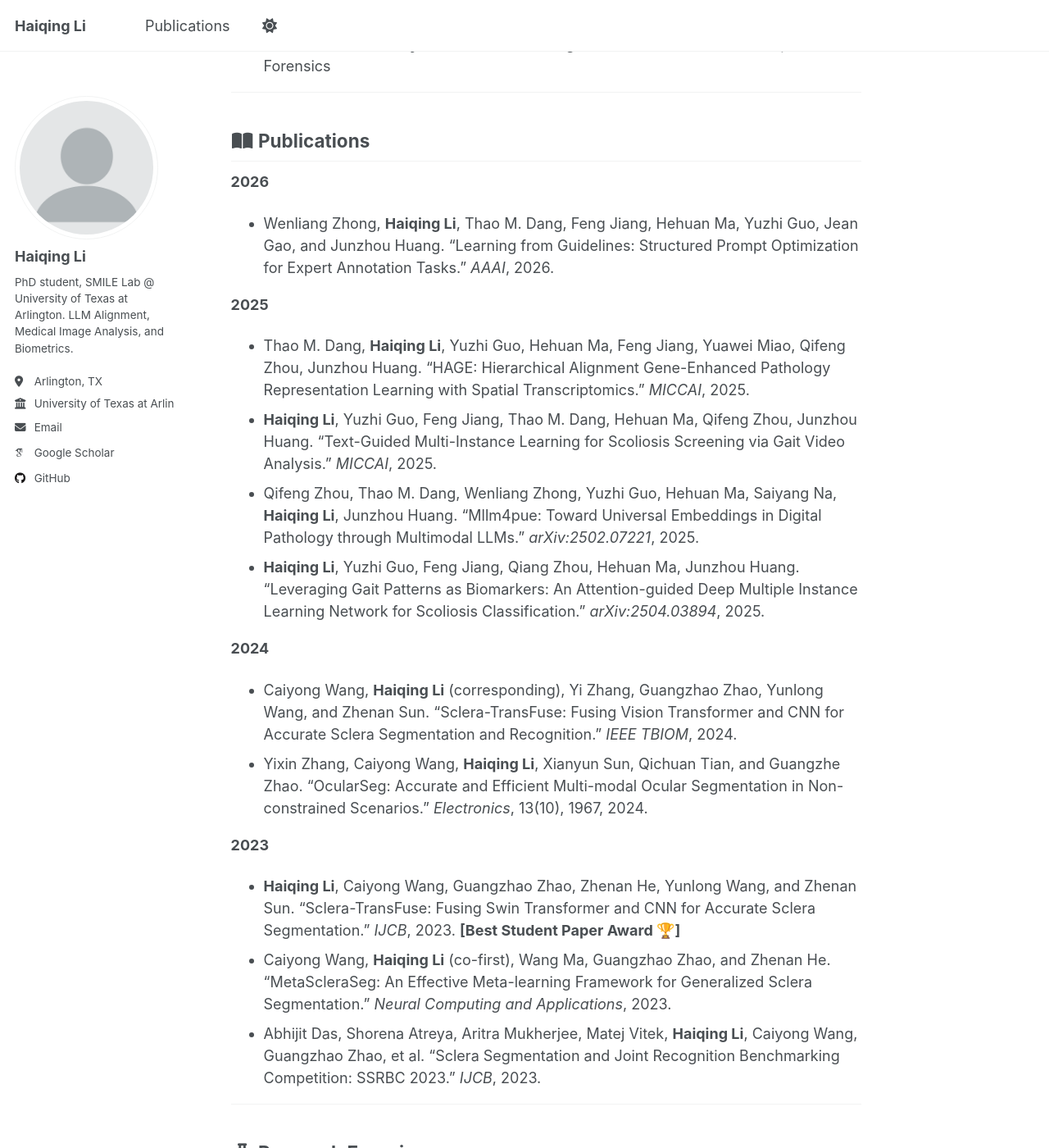
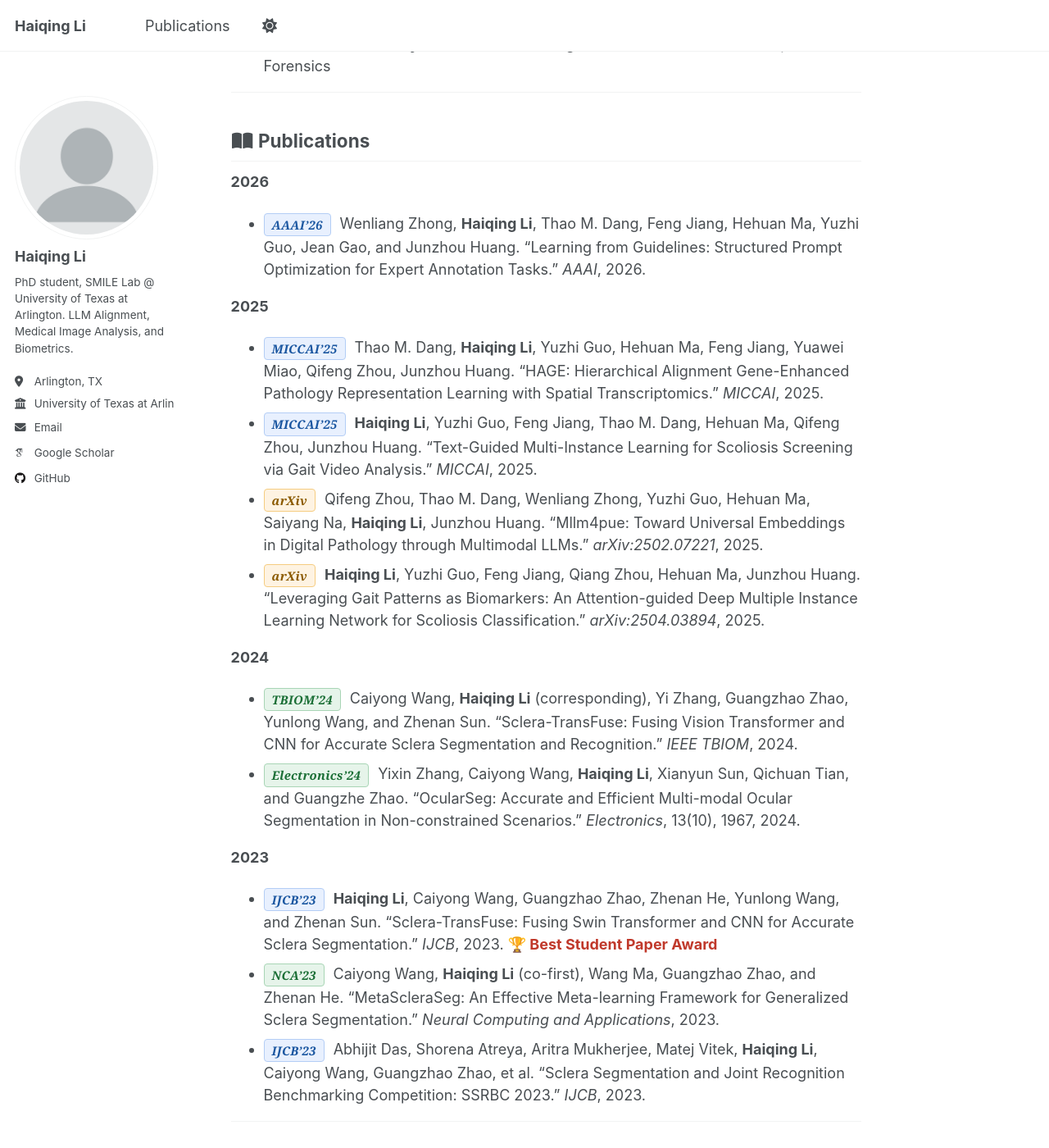
Before and after one commit to lhqqq/lhqqq.github.io, a Jekyll site: the page built from _pages/about.md, in a window 1280 px wide and 1400 px high, scrolled down 696 px. Shown: the whole window at 82% size. Built offline with Jekyll 4.4.1, drawn with Linux system fonts in a browser that asks for light colours; some web fonts are replaced; a script that is not in the unit is left out.

Commit message:
Style publication venue badges with serif italic font, red award label

```diff
--- a/_pages/about.md
+++ b/_pages/about.md
@@ -21,31 +21,50 @@ I won the IJCB 2023 [Best Student Paper Award](https://ijcb2023.ieee-biometrics.
 - **Medical Image Analysis:** Clinical-Guided Representation Learning and Multimodal Vision-Language Segmentation
 - **Biometrics & Security:** Robust Ocular Recognition and Multi-scenario Deepfake Forensics
 
+<style>
+.pub-venue {
+  display: inline-block;
+  font-family: Georgia, "Times New Roman", serif;
+  font-style: italic;
+  font-weight: 700;
+  font-size: 0.82em;
+  padding: 2px 9px;
+  border-radius: 4px;
+  margin-right: 6px;
+  vertical-align: middle;
+  letter-spacing: 0.02em;
+}
+.pv-conf  { background: #e8f0fe; color: #1a56a0; border: 1px solid #b3cdf5; }
+.pv-jour  { background: #e6f4ea; color: #1a6e35; border: 1px solid #a8d5b5; }
+.pv-arxiv { background: #fef3e2; color: #8b5a00; border: 1px solid #f5cc80; }
+.pub-award { color: #c0392b; font-weight: 700; }
+</style>
+
 ---
 
 ## <i class="fas fa-fw fa-book-open"></i> Publications
 
 **2026**
 
-- Wenliang Zhong, **Haiqing Li**, Thao M. Dang, Feng Jiang, Hehuan Ma, Yuzhi Guo, Jean Gao, and Junzhou Huang. "Learning from Guidelines: Structured Prompt Optimization for Expert Annotation Tasks." *AAAI*, 2026.
+- <span class="pub-venue pv-conf">AAAI'26</span> Wenliang Zhong, **Haiqing Li**, Thao M. Dang, Feng Jiang, Hehuan Ma, Yuzhi Guo, Jean Gao, and Junzhou Huang. "Learning from Guidelines: Structured Prompt Optimization for Expert Annotation Tasks." *AAAI*, 2026.
 
 **2025**
 
-- Thao M. Dang, **Haiqing Li**, Yuzhi Guo, Hehuan Ma, Feng Jiang, Yuawei Miao, Qifeng Zhou, Junzhou Huang. "HAGE: Hierarchical Alignment Gene-Enhanced Pathology Representation Learning with Spatial Transcriptomics." *MICCAI*, 2025.
-- **Haiqing Li**, Yuzhi Guo, Feng Jiang, Thao M. Dang, Hehuan Ma, Qifeng Zhou, Junzhou Huang. "Text-Guided Multi-Instance Learning for Scoliosis Screening via Gait Video Analysis." *MICCAI*, 2025.
-- Qifeng Zhou, Thao M. Dang, Wenliang Zhong, Yuzhi Guo, Hehuan Ma, Saiyang Na, **Haiqing Li**, Junzhou Huang. "Mllm4pue: Toward Universal Embeddings in Digital Pathology through Multimodal LLMs." *arXiv:2502.07221*, 2025.
-- **Haiqing Li**, Yuzhi Guo, Feng Jiang, Qiang Zhou, Hehuan Ma, Junzhou Huang. "Leveraging Gait Patterns as Biomarkers: An Attention-guided Deep Multiple Instance Learning Network for Scoliosis Classification." *arXiv:2504.03894*, 2025.
+- <span class="pub-venue pv-conf">MICCAI'25</span> Thao M. Dang, **Haiqing Li**, Yuzhi Guo, Hehuan Ma, Feng Jiang, Yuawei Miao, Qifeng Zhou, Junzhou Huang. "HAGE: Hierarchical Alignment Gene-Enhanced Pathology Representation Learning with Spatial Transcriptomics." *MICCAI*, 2025.
+- <span class="pub-venue pv-conf">MICCAI'25</span> **Haiqing Li**, Yuzhi Guo, Feng Jiang, Thao M. Dang, Hehuan Ma, Qifeng Zhou, Junzhou Huang. "Text-Guided Multi-Instance Learning for Scoliosis Screening via Gait Video Analysis." *MICCAI*, 2025.
+- <span class="pub-venue pv-arxiv">arXiv</span> Qifeng Zhou, Thao M. Dang, Wenliang Zhong, Yuzhi Guo, Hehuan Ma, Saiyang Na, **Haiqing Li**, Junzhou Huang. "Mllm4pue: Toward Universal Embeddings in Digital Pathology through Multimodal LLMs." *arXiv:2502.07221*, 2025.
+- <span class="pub-venue pv-arxiv">arXiv</span> **Haiqing Li**, Yuzhi Guo, Feng Jiang, Qiang Zhou, Hehuan Ma, Junzhou Huang. "Leveraging Gait Patterns as Biomarkers: An Attention-guided Deep Multiple Instance Learning Network for Scoliosis Classification." *arXiv:2504.03894*, 2025.
 
 **2024**
 
-- Caiyong Wang, **Haiqing Li** (corresponding), Yi Zhang, Guangzhao Zhao, Yunlong Wang, and Zhenan Sun. "Sclera-TransFuse: Fusing Vision Transformer and CNN for Accurate Sclera Segmentation and Recognition." *IEEE TBIOM*, 2024.
-- Yixin Zhang, Caiyong Wang, **Haiqing Li**, Xianyun Sun, Qichuan Tian, and Guangzhe Zhao. "OcularSeg: Accurate and Efficient Multi-modal Ocular Segmentation in Non-constrained Scenarios." *Electronics*, 13(10), 1967, 2024.
+- <span class="pub-venue pv-jour">TBIOM'24</span> Caiyong Wang, **Haiqing Li** (corresponding), Yi Zhang, Guangzhao Zhao, Yunlong Wang, and Zhenan Sun. "Sclera-TransFuse: Fusing Vision Transformer and CNN for Accurate Sclera Segmentation and Recognition." *IEEE TBIOM*, 2024.
+- <span class="pub-venue pv-jour">Electronics'24</span> Yixin Zhang, Caiyong Wang, **Haiqing Li**, Xianyun Sun, Qichuan Tian, and Guangzhe Zhao. "OcularSeg: Accurate and Efficient Multi-modal Ocular Segmentation in Non-constrained Scenarios." *Electronics*, 13(10), 1967, 2024.
 
 **2023**
 
-- **Haiqing Li**, Caiyong Wang, Guangzhao Zhao, Zhenan He, Yunlong Wang, and Zhenan Sun. "Sclera-TransFuse: Fusing Swin Transformer and CNN for Accurate Sclera Segmentation." *IJCB*, 2023. **[Best Student Paper Award 🏆]**
-- Caiyong Wang, **Haiqing Li** (co-first), Wang Ma, Guangzhao Zhao, and Zhenan He. "MetaScleraSeg: An Effective Meta-learning Framework for Generalized Sclera Segmentation." *Neural Computing and Applications*, 2023.
-- Abhijit Das, Shorena Atreya, Aritra Mukherjee, Matej Vitek, **Haiqing Li**, Caiyong Wang, Guangzhao Zhao, et al. "Sclera Segmentation and Joint Recognition Benchmarking Competition: SSRBC 2023." *IJCB*, 2023.
+- <span class="pub-venue pv-conf">IJCB'23</span> **Haiqing Li**, Caiyong Wang, Guangzhao Zhao, Zhenan He, Yunlong Wang, and Zhenan Sun. "Sclera-TransFuse: Fusing Swin Transformer and CNN for Accurate Sclera Segmentation." *IJCB*, 2023. <span class="pub-award">🏆 Best Student Paper Award</span>
+- <span class="pub-venue pv-jour">NCA'23</span> Caiyong Wang, **Haiqing Li** (co-first), Wang Ma, Guangzhao Zhao, and Zhenan He. "MetaScleraSeg: An Effective Meta-learning Framework for Generalized Sclera Segmentation." *Neural Computing and Applications*, 2023.
+- <span class="pub-venue pv-conf">IJCB'23</span> Abhijit Das, Shorena Atreya, Aritra Mukherjee, Matej Vitek, **Haiqing Li**, Caiyong Wang, Guangzhao Zhao, et al. "Sclera Segmentation and Joint Recognition Benchmarking Competition: SSRBC 2023." *IJCB*, 2023.
 
 ---
 
```
